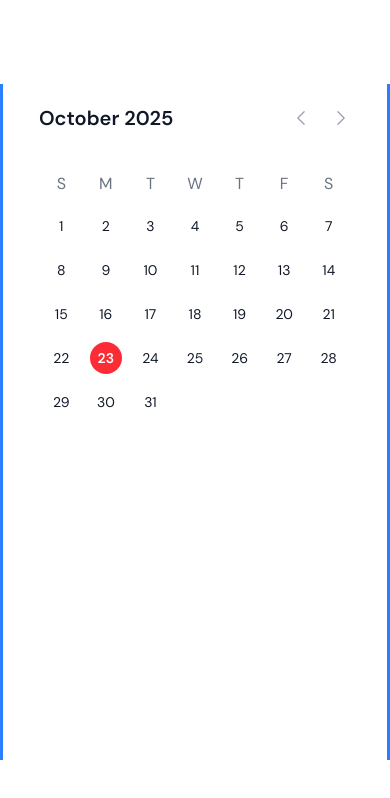
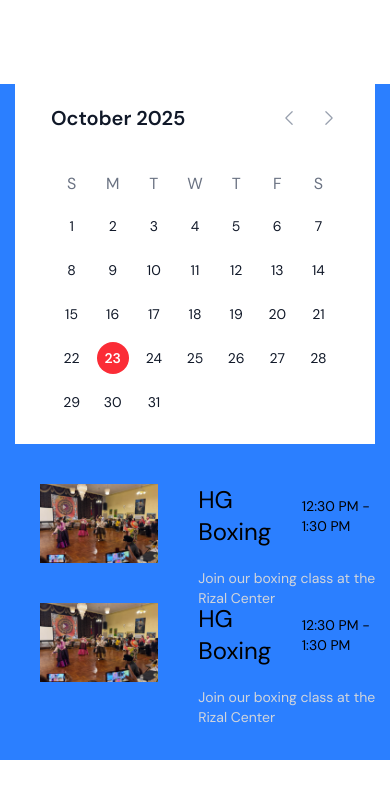
Before and after one commit to Dragoon788/rizal-center-chicago-webpage, a Next.js app: page /events in a window 390 px wide. Shown: the top 798 px of the page. Built offline with nearby package versions, Linux system fonts and the light colour scheme.

Commit message:
responsive events page setup

```diff
--- a/src/app/components/EventsPage/calendar.tsx
+++ b/src/app/components/EventsPage/calendar.tsx
@@ -1,5 +1,7 @@
 'use client';
 import clsx from "clsx";
+
+// Modified Calendar Design Code from Sam Selikoff and Tailwind UI
 
 import { ChevronLeftIcon, ChevronRightIcon } from '@heroicons/react/24/solid'
 import {
@@ -45,7 +47,7 @@ export default function Calendar() {
 //   )
 
   return (
-      <div className="w-sm px-4 mx-auto sm:px-7 md:w-xl md:px-6 bg-white">
+      <div className="h-full aspect-square px-4 sm:px-7 md:px-6 bg-white">
           <div className="p-5 md:p-10">
             {/* The header portion of the calendar */}
             <div className="flex items-center">
--- /dev/null
+++ b/src/app/components/EventsPage/eventCard.tsx
@@ -0,0 +1,34 @@
+import Image from 'next/image';
+import { getTime, format } from 'date-fns'
+
+interface EventCardProps {
+    imgSrc: string;
+    title: string;
+    description: string;
+    startDate: Date;
+    endDate: Date;
+}
+
+export default function EventCard ( {imgSrc, title, description, startDate, endDate } : EventCardProps) {
+
+    return(
+        <div className="flex w-full h-1/4 m-5">
+            <figure className="relative h-full aspect-3/2 m-5">
+                <Image src={imgSrc} alt={imgSrc + ' image'} fill={true} style={{ objectFit: 'cover' }}/>
+            </figure>
+            <div className="flex flex-col m-5">
+                <h3 className="flex items-center flex-row text-black gap-5 mb-5">
+                    <span className="text-2xl">
+                        {title}
+                    </span>
+                    <span className= "text-sm">
+                        {format(startDate, 'p')} - {format(endDate, 'p')}
+                    </span>
+                </h3>
+                <p className="text-gray-300 text-sm">
+                    {description}
+                </p>
+            </div>
+        </div>
+    );
+}
--- a/src/app/components/HomePage/bannerCarousel.tsx
+++ b/src/app/components/HomePage/bannerCarousel.tsx
@@ -26,7 +26,7 @@ export default function BannerCarousel ({ imageSources } : BannerCarouselProps){
                 {imageSources.map((source, i) =>
                     <SwiperSlide key={i}>
                         <div className="relative w-full h-[400px] flex items-center justify-center">
-                            <Image src={source} alt={source} fill={true} objectFit="cover" />
+                            <Image src={source} alt={source} fill={true} style={{ objectFit: 'cover' }} />
                         </div>
                     </SwiperSlide>
                 )}
--- a/src/app/events/page.tsx
+++ b/src/app/events/page.tsx
@@ -1,4 +1,5 @@
 import Calendar from '@/app/components/EventsPage/calendar'
+import EventCard from '@/app/components/EventsPage/eventCard'
 
 // interface EventPageProps {
 
@@ -8,8 +9,15 @@ export default function Events(){
 
   return(
     <div className="flex h-screen w-screen items-center justify-center">
-      <div className="flex h-4/5 w-full bg-blue-500">
+      <div className="flex flex-col md:flex-row h-4/5 w-full bg-blue-500 items-center">
         <Calendar />
+        <div className="flex h-full flex-col divide-solid divide-gray-500">
+          <EventCard imgSrc={"/RizalPhoto1.jpg"} title={"HG Boxing"} description={"Join our boxing class at the Rizal Center"} startDate={new Date(2025, 10, 25, 12, 30)} endDate={new Date(2025, 10, 25, 13, 30)}/>
+          <EventCard imgSrc={"/RizalPhoto1.jpg"} title={"HG Boxing"} description={"Join our boxing class at the Rizal Center"} startDate={new Date(2025, 10, 25, 12, 30)} endDate={new Date(2025, 10, 25, 13, 30)}/>
+          {/* <EventCard imgSrc={"/RizalPhoto1.jpg"} title={"HG Boxing"} description={"Join our boxing class at the Rizal Center"} startDate={new Date(2025, 10, 25, 12, 30)} endDate={new Date(2025, 10, 25, 13, 30)}/> */}
+          {/* <EventCard imgSrc={"/RizalPhoto1.jpg"} title={"HG Boxing"} description={"Join our boxing class at the Rizal Center"} startDate={new Date(2025, 10, 25, 12, 30)} endDate={new Date(2025, 10, 25, 13, 30)}/> */}
+
+        </div>
       </div>
       {/* <Calendar /> */}
     </div>
```
Also changed, not shown: 1 other file (tests, documents, lock files or other folders).
